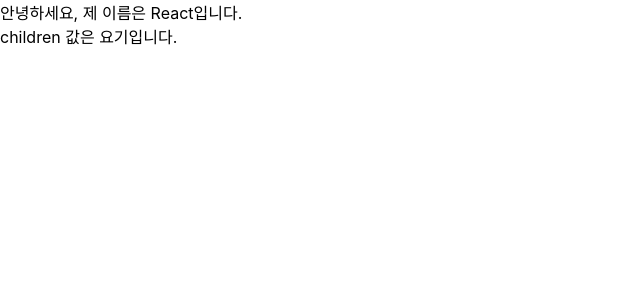
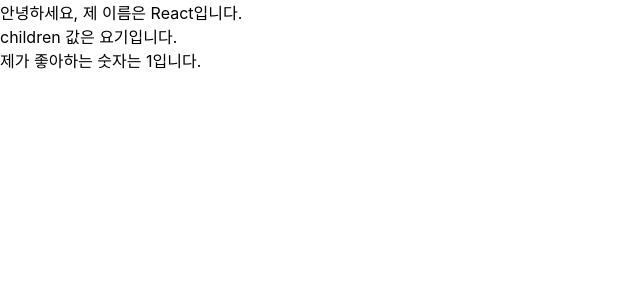
Before and after one commit to zelkovaria/react-study, a React (Create React App) app: page / in a window 1280 px wide. Shown: the top 300 px of the page, without its empty margins (0-640 px from the left). Built offline with nearby package versions, Linux system fonts and the light colour scheme.

Commit message:
3.3.6.1 isRequired 사용

```diff
--- a/src/App.js
+++ b/src/App.js
@@ -2,7 +2,11 @@
 import MyComponent from "./MyComponent";
 
 const App = () => {
-  return <MyComponent name="React">요기</MyComponent>;
+  return (
+    <MyComponent name="React" favoriteNumber={1}>
+      요기
+    </MyComponent>
+  );
 };
 
 export default App;
--- a/src/MyComponent.js
+++ b/src/MyComponent.js
@@ -1,11 +1,13 @@
 import PropTypes from "prop-types";
 
-const MyComponent = ({ name, children }) => {
+const MyComponent = ({ name, favoriteNumber, children }) => {
   return (
     <div>
       안녕하세요, 제 이름은 {name}입니다. <br />
       children 값은 {children}
       입니다.
+      <br />
+      제가 좋아하는 숫자는 {favoriteNumber}입니다.
     </div>
   );
 };
@@ -16,6 +18,7 @@
 
 MyComponent.propTypes = {
   name: PropTypes.string,
+  favoriteNumber: PropTypes.number.isRequired,
 };
 
 export default MyComponent;
```
